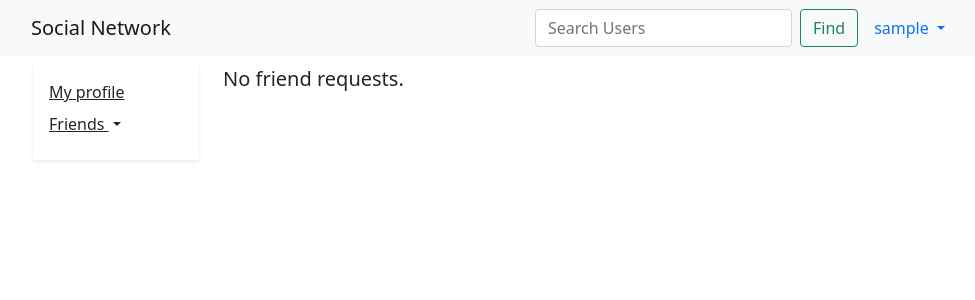
After one commit to UladzislauBaranau/social-network, a Django app: page /profiles/friends_list/requests in a window 1280 px wide. The commit adds this page. Shown: the top 300 px of the page, without its empty margins (144-1119 px from the left). Run offline with Django 3.2, Linux system fonts and the light colour scheme; the visitor is signed in with stand-in values (Sample User, id 1); data comes from the database, SQL or seed files in the repository; some libraries are stand-ins or nearby versions.

Commit message:
Added a page of friend requests
The user can accept or reject friend request.

```diff
--- /dev/null
+++ b/socialnetwork/profiles/templates/profiles/friend_requests.html
@@ -0,0 +1,68 @@
+{% extends 'base.html' %}
+{% load i18n %}
+{% load widget_tweaks %}
+{% load static %}
+
+{% block title %}
+{% translate 'Friend requests' %}
+{% endblock title %}
+
+{% block content %}
+<div class="container my-lg-2">
+  <div class="row">
+    <div class="col-1"></div>
+    <div class="col-2">
+      <div class="card-body shadow-sm holder-bottom">
+        <p class="fw-light mb-2"><a href="{% url 'user_profile' %}" class="text-reset">{% translate 'My profile' %}</a></p>
+        <div class="dropdown">
+          <p class="dropdown-toggle fw-light mb-2 text-decoration-underline" id="dropdownMenuButton1" data-bs-toggle="dropdown">
+            {% translate 'Friends' %}
+          </p>
+          <ul class="dropdown-menu" aria-labelledby="dropdownMenuButton1">
+            <li><a class="dropdown-item fw-light mb-2" href="{% url 'friends_list' %}">{% translate 'Friend list' %}</a></li>
+            <li><a class="dropdown-item fw-light mb-2" href="{% url 'friend_requests' %}">{% translate 'Friend requests' %}</a></li>
+          </ul>
+        </div>
+      </div>
+    </div>
+
+    <div class="col">
+      {% if friend_requests %}
+        {% for user in friend_requests %}
+        <div class="card-body shadow-sm holder-bottom">
+          <div class="row">
+            <div class="col-2">
+              <img src="{{ user.avatar.url }}" class="rounded mx-auto d-block mb-2" width="70" height="70">
+            </div>
+            <div class="col-4">
+              <p class="fs-5 mb-2">{{ user.first_name }} {{ user.last_name }}</p>
+              <p class="text-muted fw-light">{{ user.bio }}</p>
+            </div>
+            <div class="col-3 col align-self-center d-grid gap-2">
+              <a href="{% url 'friend_details' user.pk %}" class="btn btn-outline-primary" type="submit">{% translate 'See profile' %}</a>
+            </div>
+            <div class="col-3 col align-self-center gap-2">
+              <form action="{% url 'accept_invite' %}" method="POST" class="d-grid mb-2">
+                {% csrf_token %}
+                <input type="hidden" name="profile_pk" value={{user.pk}}>
+                <button type="submit" class="btn btn-outline-success">{% translate 'Accept invite' %}</button>
+              </form>
+
+              <form action="{% url 'reject_invite' %}" method="POST" class="d-grid">
+                {% csrf_token %}
+                <input type="hidden" name="profile_pk" value={{user.pk}}>
+                <button type="submit" class="btn btn-outline-danger">{% translate 'Reject invite' %}</button>
+              </form>
+            </div>
+          </div>
+        </div>
+        {% endfor %}
+      {% else %}
+        <p class="fs-5 text fw-light">{% translate 'No friend requests' %}.</p>
+      {% endif %}
+      </div>
+      <div class="col-1"></div>
+    </div>
+  </div>
+</div>
+{% endblock content %}
--- a/socialnetwork/profiles/urls.py
+++ b/socialnetwork/profiles/urls.py
@@ -17,6 +17,9 @@ urlpatterns = [
     path('search_users', views.search_users, name='search_users'),
     path('remove_friend', views.remove_from_friends, name='remove_friend'),
     path('send_invitation', views.send_invitation, name='send_invitation'),
+    path('friends_list/requests', views.friend_request_view, name='friend_requests'),
+    path('friends_list/accept_invite', views.accept_invite, name='accept_invite'),
+    path('friends_list/reject_invite', views.reject_invite, name='reject_invite'),
 
     path('reset_password/',
          auth_views.PasswordResetView.as_view(template_name='profiles/password_reset.html'),
--- a/socialnetwork/profiles/views.py
+++ b/socialnetwork/profiles/views.py
@@ -225,3 +225,42 @@ def send_invitation(request):
 
         return redirect(request.META.get('HTTP_REFERER'))
     return redirect('send_invitation')
+
+
+@login_required(login_url='/profiles/login')
+def friend_request_view(request):
+    profile = Profile.objects.get(id=request.user.id)
+    qs = Friendship.objects.filter(receiver=profile).filter(status='S')
+    friend_requests = [friendship.sender for friendship in qs]
+
+    context = {
+        'friend_requests': friend_requests,
+    }
+    return render(request, 'profiles/friend_requests.html', context)
+
+
+@login_required(login_url='/profiles/login')
+def accept_invite(request):
+    if request.method == "POST":
+        pk = request.POST.get("profile_pk")
+        user = Profile.objects.get(id=request.user.id)
+        friend_request = Profile.objects.get(pk=pk)
+
+        friendship = get_object_or_404(Friendship, sender=friend_request, receiver=user)
+        friendship.status = 'A'
+        friendship.save()
+
+    return redirect('friend_requests')
+
+
+@login_required(login_url='/profiles/login')
+def reject_invite(request):
+    if request.method == "POST":
+        pk = request.POST.get("profile_pk")
+        user = Profile.objects.get(id=request.user.id)
+        friend_request = Profile.objects.get(pk=pk)
+
+        friendship = get_object_or_404(Friendship, sender=friend_request, receiver=user)
+        friendship.delete()
+
+    return redirect('friend_requests')
```
Also changed, not shown: socialnetwork/profiles/templates/profiles/friends_list.html (+15 -6 lines), socialnetwork/profiles/templates/profiles/searched_users.html (+5 -7 lines).
